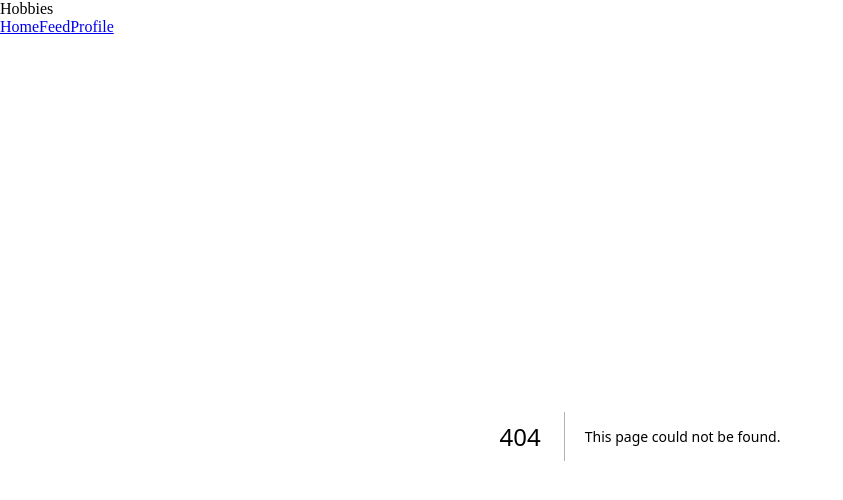
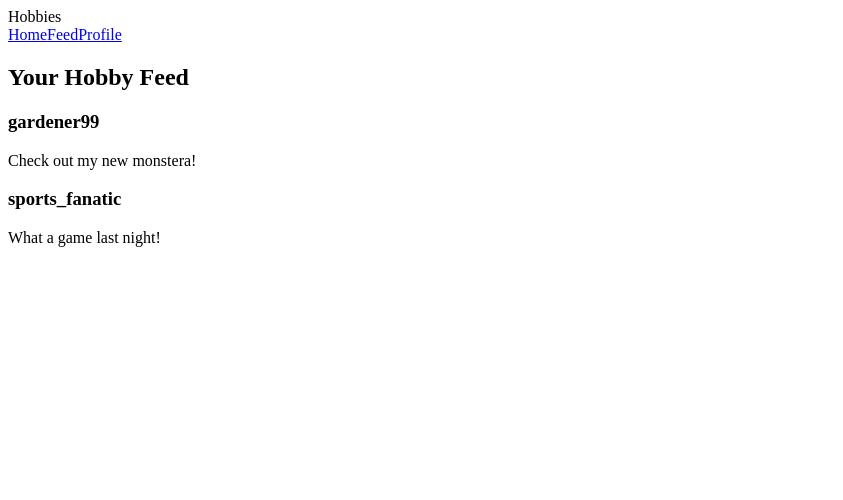
Before and after one commit to the-carnage/Hobbies, a Next.js app in the folder client/: page /feed in a window 1280 px wide. Before the commit this address had no page. Shown: the top 500 px of the page, without its empty margins (0-843 px from the left). Built offline with nearby package versions, Linux system fonts and the light colour scheme.

Commit message:
Build Feed page UI and map posts

```diff
--- /dev/null
+++ b/client/src/app/feed/page.js
@@ -0,0 +1,14 @@
+import PostCard from '../../components/Feed/PostCard';
+
+export default function FeedPage() {
+  const mockPosts = [
+    { id: 1, username: 'gardener99', content: 'Check out my new monstera!' },
+    { id: 2, username: 'sports_fanatic', content: 'What a game last night!' }
+  ];
+  return (
+    <div className="feed-container">
+      <h2>Your Hobby Feed</h2>
+      {mockPosts.map(post => <PostCard key={post.id} post={post} />)}
+    </div>
+  );
+}
```
